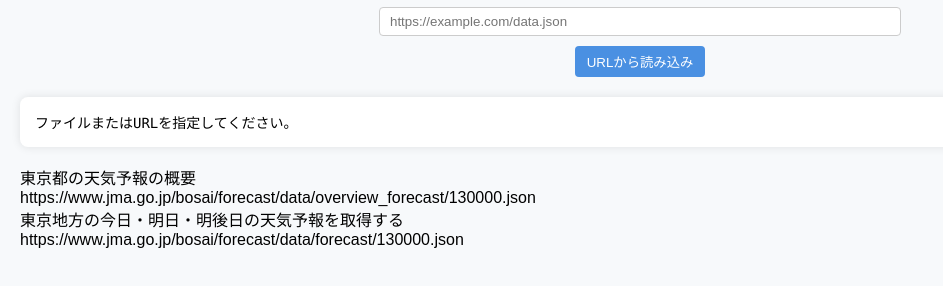
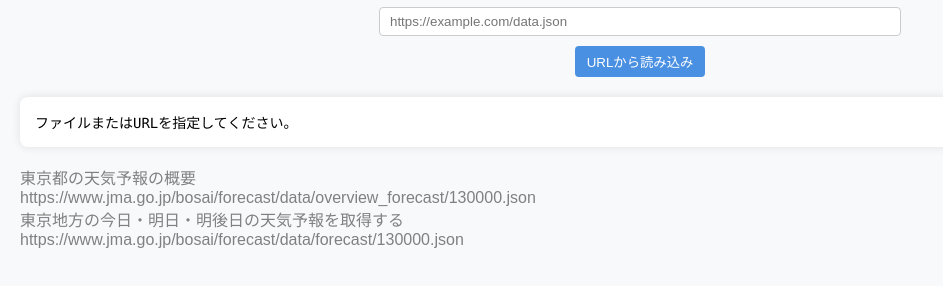
Before and after one commit to GH-satoshi/json_tree_viewer, a plain HTML site: page index.html in a window 1280 px wide. Shown: the part 124-410 px from the top of the page, without its empty margins (0-943 px from the left). Drawn offline with Linux system fonts and the light colour scheme.

Commit message:
Update index.html

```diff
--- a/index.html
+++ b/index.html
@@ -94,8 +94,9 @@ li {
 <input type="file" id="fileInput" accept=".json">
 <div><input type="text" id="urlInput" placeholder="https://example.com/data.json"><button id="loadUrlBtn">URLから読み込み</button></div>
 <div id="treeContainer">ファイルまたはURLを指定してください。</div>
+
 <br>
-<div>
+<div style="color: gray;">
 東京都の天気予報の概要<br>
 https://www.jma.go.jp/bosai/forecast/data/overview_forecast/130000.json<br>
 東京地方の今日・明日・明後日の天気予報を取得する<br>
```
